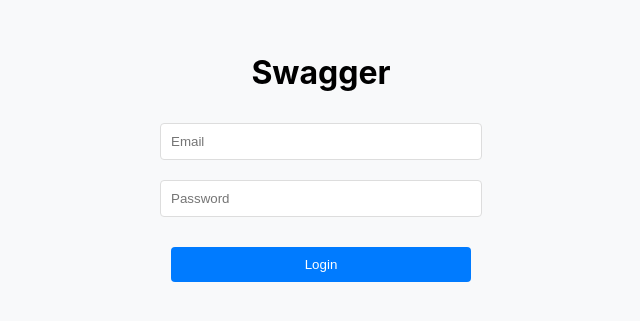
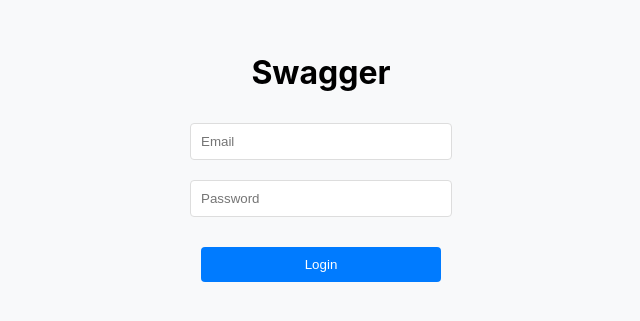
Before and after one commit to kalecream/Sphenery, a React (Create React App) app in the folder sphenery-app/: page /login in a window 1280 px wide. Shown: the part 263-584 px from the top of the page, without its empty margins (319-959 px from the left). Built offline with nearby package versions, Linux system fonts and the light colour scheme.

Commit message:
feat: Add Toast, Fix Request

```diff
--- a/sphenery-app/src/components/Login.js
+++ b/sphenery-app/src/components/Login.js
@@ -3,6 +3,7 @@
 import React, { useState } from 'react';
 import axios from 'axios';
 import styled from 'styled-components';
+import Toast from './Toast';
 
 // Styles
 
@@ -14,6 +15,14 @@ export const Container = styled.div`
     height: 100vh;
     background: #f8f9fa;
     padding: 20px;
+`;
+
+export const Form = styled.form`
+    display: flex;
+    flex-direction: column;
+    align-items: center;
+    width: 80%;
+    max-width: 300px;
 `;
 
 export const Input = styled.input`
@@ -45,33 +54,48 @@ export const Button = styled.button`
 //TODO: Add Form validation, Error handling & User feedback if enough time left.
 
 function Login({ setToken }) {
-    const [username, setUsername] = useState('');
-    const [password, setPassword] = useState('');
+    const [credentials, setCredentials] = useState({
+        username: '',
+        password: '',
+    });
+    const [error, setError] = useState(null);
 
-    const loginUser = async () => {
+    const handleInputChange = (e) => {
+        setCredentials({
+        ...credentials,
+        [e.target.name]: e.target.value,
+        });
+    };
+
+    const loginUser = async (event) => {
+        event.preventDefault();
+
         try {
             const response = await axios.post('https://sphenery.com/auth/login', {
-                username, password,
-
+                username: credentials.username,
+                password: credentials.password,
             }, {
                 headers: {
                     AuthKey: process.env.REACT_APP_AUTH_KEY,
-                    'Accept': 'text/plain',
+                    'Accept': 'application/json',
                     'Content-Type': 'application/json'
                 }
             });
             setToken(response.data.token);
         } catch (error) {
-            console.error(error);
+            setError('Login failed: ' + error.response.data.message);
         }
     };
 
     return (
         <Container>
             <h1>Swagger</h1>
-            <Input type="email" placeholder="Email" onChange={e => setUsername(e.target.value)} />
-            <Input type="password" placeholder="Password" onChange={e => setPassword(e.target.value)} />
-            <Button onClick={loginUser}>Login</Button>
+            <Form onSubmit={loginUser}>
+                <Input type="email" name="username" placeholder="Email" onChange={handleInputChange} required />
+                <Input type="password" name="password" placeholder="Password" onChange={handleInputChange} required />
+                <Button type="submit">Login</Button>
+            </Form>
+            {error && <Toast message={error} />}
         </Container>
     );
 }
```
